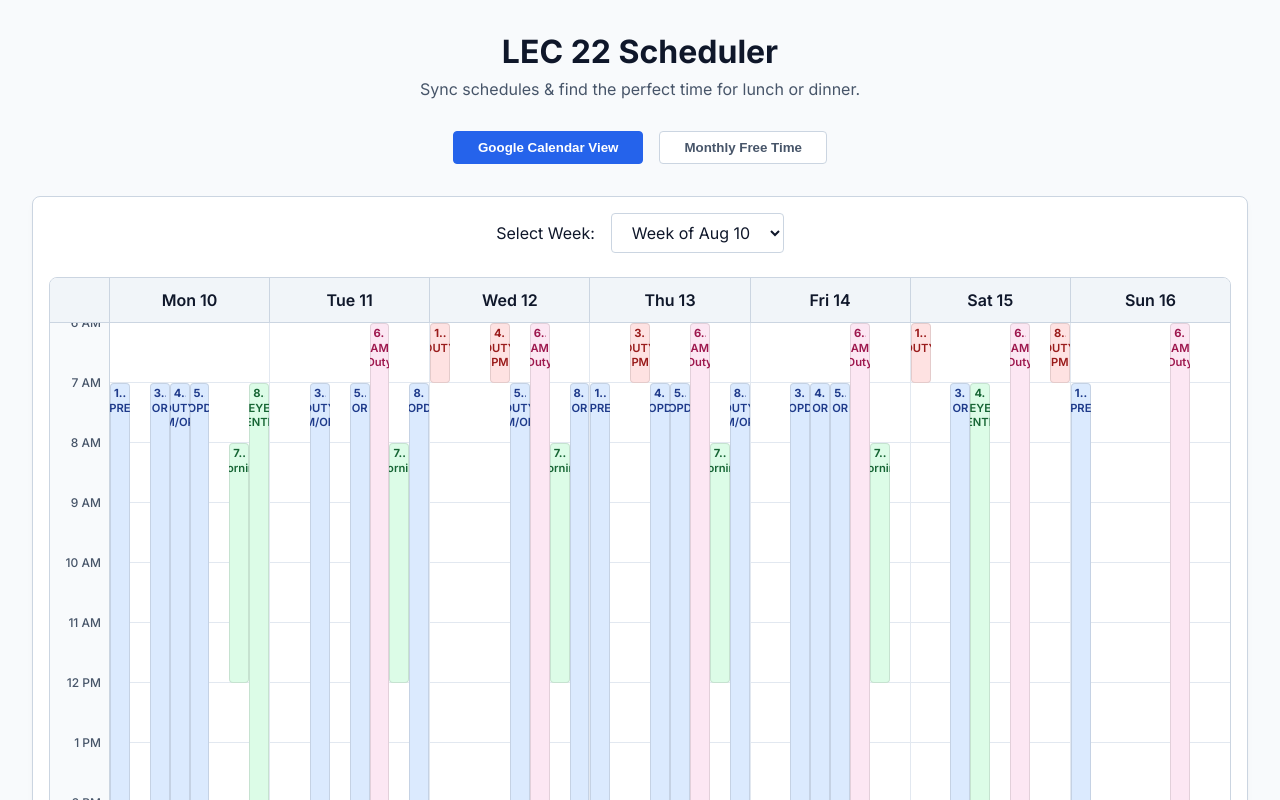
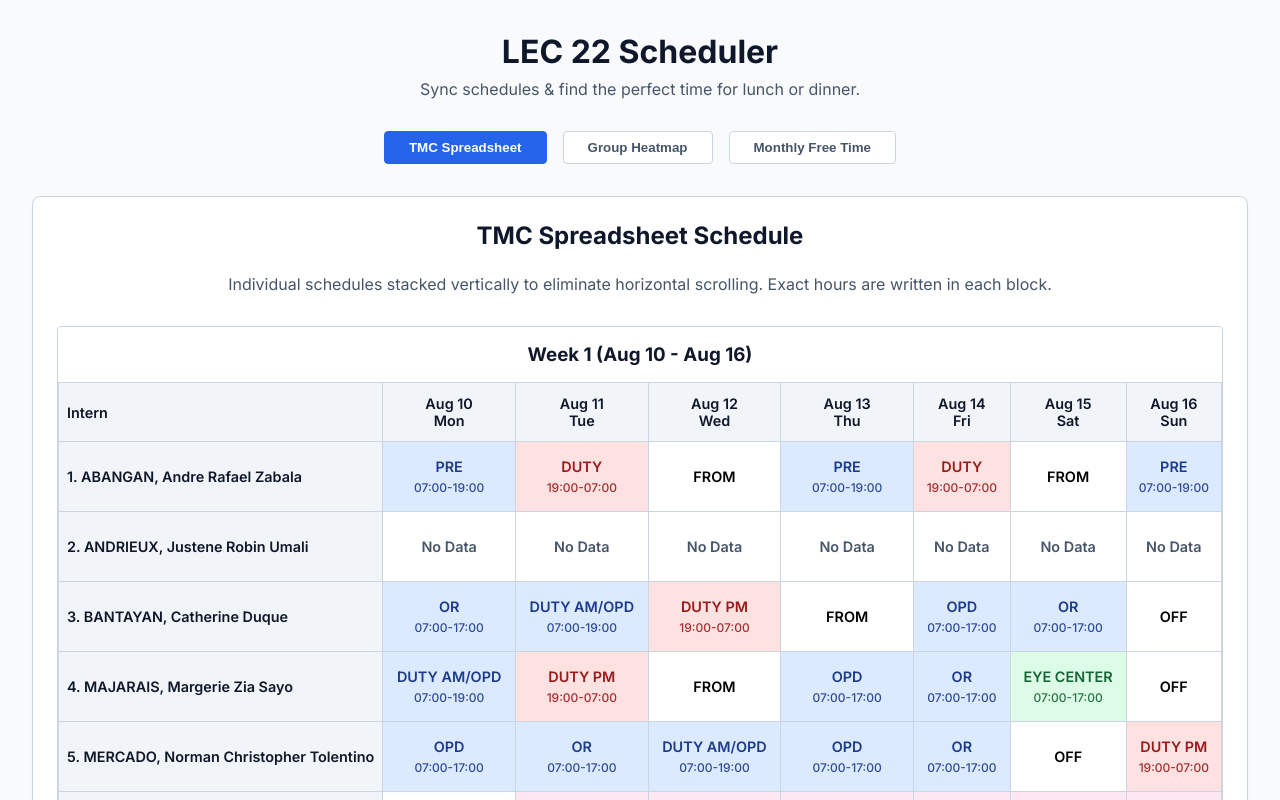
Before and after one commit to mjongg/lec22schedule, a React (Vite) app: page / in a window 1280 px wide. Shown: the top 800 px of the page. Built offline with nearby package versions, Linux system fonts and the light colour scheme.

Commit message:
feat: redesign to Dual-View scheduler with TMC Table and Group Heatmap

```diff
--- a/src/App.tsx
+++ b/src/App.tsx
@@ -1,5 +1,5 @@
 import { useState } from 'react';
-import { interns, shifts, type Intern, type DaySchedule } from './data/schedules';
+import { interns, shifts, type Intern } from './data/schedules';
 
 // Helper to get yesterday's date safely
 function getYesterday(dateStr: string) {
@@ -21,9 +21,45 @@ function generateWeekDates(startDateStr: string) {
   return dates;
 }
 
-// Check if an intern is busy at a specific hour on a specific date (for Monthly calendar)
+// Check if an intern is busy at a specific hour on a specific date
 function isInternBusy(intern: Intern, dateStr: string, hour: number): boolean {
   if (intern.schedules.length === 0) return false;
+
+  const todaySchedule = intern.schedules.find(s => s.date === dateStr);
+  let busyToday = false;
+  if (todaySchedule) {
+    const shift = shifts[todaySchedule.shiftId];
+    if (!shift.isFree) {
+      const startH = parseInt(shift.startTime.split(':')[0]);
+      const endH = parseInt(shift.endTime.split(':')[0]);
+      if (startH < endH) {
+        if (hour >= startH && hour < endH) busyToday = true;
+      } else if (startH > endH) {
+        if (hour >= startH) busyToday = true;
+      }
+    }
+  }
+
+  let busyFromYesterday = false;
+  const prevDateStr = getYesterday(dateStr);
+  const yesterdaySchedule = intern.schedules.find(s => s.date === prevDateStr);
+  if (yesterdaySchedule) {
+    const shift = shifts[yesterdaySchedule.shiftId];
+    if (!shift.isFree) {
+      const startH = parseInt(shift.startTime.split(':')[0]);
+      const endH = parseInt(shift.endTime.split(':')[0]);
+      if (startH > endH) {
+         if (hour < endH) busyFromYesterday = true;
+      }
+    }
+  }
+
+  return busyToday || busyFromYesterday;
+}
+
+// Get the shift details for tooltip
+function getInternShiftForHour(intern: Intern, dateStr: string, hour: number): string | null {
+  if (!isInternBusy(intern, dateStr, hour)) return null;
 
   const todaySchedule = intern.schedules.find(s => s.date === dateStr);
   if (todaySchedule) {
@@ -31,10 +67,8 @@ function isInternBusy(intern: Intern, dateStr: string, hour: number): boolean {
     if (!shift.isFree) {
       const startH = parseInt(shift.startTime.split(':')[0]);
       const endH = parseInt(shift.endTime.split(':')[0]);
-      if (startH < endH) {
-        if (hour >= startH && hour < endH) return true;
-      } else if (startH > endH) {
-        if (hour >= startH) return true;
+      if ((startH < endH && hour >= startH && hour < endH) || (startH > endH && hour >= startH)) {
+        return shift.name;
       }
     }
   }
@@ -46,20 +80,25 @@ function isInternBusy(intern: Intern, dateStr: string, hour: number): boolean {
     if (!shift.isFree) {
       const startH = parseInt(shift.startTime.split(':')[0]);
       const endH = parseInt(shift.endTime.split(':')[0]);
-      if (startH > endH) {
-         if (hour < endH) return true;
+      if (startH > endH && hour < endH) {
+         return shift.name + ' (Yesterday)';
       }
     }
   }
-  return false;
+  return null;
 }
 
 function formatDateHeader(dateStr: string) {
   const parts = dateStr.split('-');
   const d = new Date(parseInt(parts[0]), parseInt(parts[1]) - 1, parseInt(parts[2]));
+  const monthDay = d.toLocaleDateString('en-US', { month: 'short', day: 'numeric' });
   const weekday = d.toLocaleDateString('en-US', { weekday: 'short' });
-  const day = d.getDate();
-  return `${weekday} ${day}`;
+  return (
+    <>
+      <div>{monthDay}</div>
+      <div>{weekday}</div>
+    </>
+  );
 }
 
 function getShiftColorClass(shiftId: string) {
@@ -71,94 +110,19 @@ function getShiftColorClass(shiftId: string) {
   return 'shift-color-grey';
 }
 
-const TIMELINE_START = 6; // 6 AM
-const TIMELINE_END = 24;  // 12 AM (Midnight)
-const TIMELINE_HOURS = 18;
-const PIXELS_PER_HOUR = 60;
-
-function parseTime(timeStr: string) {
-  const [h, m] = timeStr.split(':').map(Number);
-  return h + (m || 0) / 60;
-}
-
-interface BlockProps {
-  topPx: number;
-  heightPx: number;
-  label: string;
-  timeLabel: string;
-  colorClass: string;
-}
-
-function getShiftBlocksForDay(schedule: DaySchedule | undefined, prevSchedule: DaySchedule | undefined): BlockProps[] {
-  const blocks: BlockProps[] = [];
-
-  if (schedule) {
-    const shift = shifts[schedule.shiftId];
-    if (shift && !shift.isFree) {
-      const start = parseTime(shift.startTime);
-      const end = shift.endTime === '23:59' ? 24 : parseTime(shift.endTime);
-
-      if (start > end) { // Crosses midnight
-        const renderStart = Math.max(start, TIMELINE_START);
-        const renderEnd = TIMELINE_END;
-        if (renderStart < renderEnd) {
-           blocks.push({
-             topPx: (renderStart - TIMELINE_START) * PIXELS_PER_HOUR,
-             heightPx: (renderEnd - renderStart) * PIXELS_PER_HOUR,
-             label: shift.name,
-             timeLabel: `${shift.startTime}-${shift.endTime}`,
-             colorClass: getShiftColorClass(schedule.shiftId)
-           });
-        }
-      } else { // Normal shift
-        const renderStart = Math.max(start, TIMELINE_START);
-        const renderEnd = Math.min(end, TIMELINE_END);
-
-        if (renderStart < renderEnd) {
-           blocks.push({
-             topPx: (renderStart - TIMELINE_START) * PIXELS_PER_HOUR,
-             heightPx: (renderEnd - renderStart) * PIXELS_PER_HOUR,
-             label: shift.name,
-             timeLabel: `${shift.startTime}-${shift.endTime}`,
-             colorClass: getShiftColorClass(schedule.shiftId)
-           });
-        }
-      }
-    }
-  }
-
-  if (prevSchedule) {
-    const prevShift = shifts[prevSchedule.shiftId];
-    if (prevShift && !prevShift.isFree) {
-      const pStart = parseTime(prevShift.startTime);
-      const pEnd = prevShift.endTime === '23:59' ? 24 : parseTime(prevShift.endTime);
-
-      if (pStart > pEnd) { // Crossed midnight into TODAY
-        const renderStart = TIMELINE_START;
-        const renderEnd = Math.min(pEnd, TIMELINE_END);
-
-        if (renderStart < renderEnd) {
-           blocks.push({
-             topPx: (renderStart - TIMELINE_START) * PIXELS_PER_HOUR,
-             heightPx: (renderEnd - renderStart) * PIXELS_PER_HOUR,
-             label: prevShift.name,
-             timeLabel: `${prevShift.startTime}-${prevShift.endTime}`,
-             colorClass: getShiftColorClass(prevSchedule.shiftId)
-           });
-        }
-      }
-    }
-  }
-
-  return blocks;
+function getDensityClass(busyCount: number) {
+  if (busyCount === 0) return 'heatmap-density-0'; // Free!
+  if (busyCount <= 2) return 'heatmap-density-1';
+  if (busyCount <= 4) return 'heatmap-density-2';
+  if (busyCount <= 6) return 'heatmap-density-3';
+  return 'heatmap-density-4';
 }
 
 export default function App() {
-  const [activeTab, setActiveTab] = useState<'dashboard' | 'freetime'>('dashboard');
-  const [selectedWeekStart, setSelectedWeekStart] = useState('2026-08-10');
+  const [activeTab, setActiveTab] = useState<'dashboard' | 'heatmap' | 'freetime'>('dashboard');
 
-  const weekStarts = ['2026-08-10', '2026-08-17'];
   const wakingHours = Array.from({ length: 14 }, (_, i) => i + 8); // 8 AM to 9:59 PM
+  const heatmapHours = Array.from({ length: 18 }, (_, i) => i + 6); // 6 AM to 11:59 PM
 
   const formatHour = (h: number) => {
     const ampm = h >= 12 ? 'PM' : 'AM';
@@ -166,80 +130,121 @@ export default function App() {
     return `${hour12}:00 ${ampm}`;
   };
 
-  const renderDashboard = () => {
-    const weekDates = generateWeekDates(selectedWeekStart);
-    const axisHours = Array.from({ length: TIMELINE_HOURS }, (_, i) => TIMELINE_START + i);
-    const totalInterns = interns.length;
+  const renderDashboardTable = (startDate: string, title: string) => {
+    const weekDates = generateWeekDates(startDate);
 
     return (
-      <div className="panel" style={{ padding: '1rem' }}>
-        <div className="date-selector">
-          <label>Select Week: </label>
-          <select
-            value={selectedWeekStart}
-            onChange={(e) => setSelectedWeekStart(e.target.value)}
-          >
-            {weekStarts.map(ws => {
-              const parts = ws.split('-');
-              const d = new Date(parseInt(parts[0]), parseInt(parts[1]) - 1, parseInt(parts[2]));
-              return <option key={ws} value={ws}>Week of {d.toLocaleDateString('en-US', { month: 'short', day: 'numeric' })}</option>;
-            })}
-          </select>
-        </div>
+      <div className="table-container">
+        <h3 style={{textAlign: 'center', margin: '1rem 0', color: 'var(--text-primary)'}}>{title}</h3>
+        <table className="schedule-table">
+          <thead>
+            <tr>
+              <th className="intern-name">Intern</th>
+              {weekDates.map(date => (
+                <th key={date}>{formatDateHeader(date)}</th>
+              ))}
+            </tr>
+          </thead>
+          <tbody>
+            {interns.map((intern, index) => (
+              <tr key={intern.id}>
+                <td className="intern-name">{index + 1}. {intern.name}</td>
+                {weekDates.map(date => {
+                  const schedule = intern.schedules.find(s => s.date === date);
+                  const shift = schedule ? shifts[schedule.shiftId] : null;
+                  const colorClass = schedule ? getShiftColorClass(schedule.shiftId) : 'shift-color-white';
 
-        <div className="week-calendar-container">
-          <div className="week-calendar-header">
-            <div className="time-axis-spacer"></div>
-            {weekDates.map(date => (
-              <div key={date} className="day-column-header">
+                  return (
+                    <td key={date} className={`shift-cell ${colorClass}`}>
+                      {shift ? (
+                        <>
+                          <span>{shift.name}</span>
+                          {!shift.isFree && <span className="shift-time">{shift.startTime}-{shift.endTime}</span>}
+                        </>
+                      ) : (
+                        <span style={{color: 'var(--text-secondary)'}}>{intern.id === 'andrieux' ? 'No Data' : 'OFF'}</span>
+                      )}
+                    </td>
+                  );
+                })}
+              </tr>
+            ))}
+          </tbody>
+        </table>
+      </div>
+    );
+  };
+
+  const renderDashboard = () => (
+    <div className="panel">
+      <h2 style={{textAlign: 'center', marginBottom: '1.5rem', color: 'var(--text-primary)'}}>TMC Spreadsheet Schedule</h2>
+      <p className="subtitle" style={{textAlign: 'center', marginBottom: '2rem'}}>
+        Individual schedules stacked vertically to eliminate horizontal scrolling. Exact hours are written in each block.
+      </p>
+      {renderDashboardTable('2026-08-10', 'Week 1 (Aug 10 - Aug 16)')}
+      {renderDashboardTable('2026-08-17', 'Week 2 (Aug 17 - Aug 23)')}
+    </div>
+  );
+
+  const renderHeatmap = () => {
+
+    // To keep it simple and scroll-free, we render 14 days directly in one flex container? No, Google calendar is 7 days.
+    // Let's just do all 14 days in the heatmap.
+    const allDates = [
+      ...generateWeekDates('2026-08-10'),
+      ...generateWeekDates('2026-08-17')
+    ];
+
+    return (
+      <div className="panel">
+        <h2 style={{textAlign: 'center', marginBottom: '1.5rem', color: 'var(--text-primary)'}}>Group Busyness Heatmap</h2>
+        <p className="subtitle" style={{textAlign: 'center', marginBottom: '2rem'}}>
+          Quickly spot free time! <strong style={{color: '#166534'}}>Green</strong> means everyone is free. <strong style={{color: '#991b1b'}}>Red</strong> means people are busy. Hover over a cell to see who is working.
+        </p>
+
+        <div className="heatmap-container">
+          <div className="heatmap-header">
+            <div className="heatmap-axis-spacer"></div>
+            {allDates.map(date => (
+              <div key={date} className="heatmap-col-header">
                 {formatDateHeader(date)}
               </div>
             ))}
           </div>
 
-          <div className="week-calendar-body">
-            <div className="time-axis">
-              {axisHours.map(hour => (
-                <div key={hour} className="time-label">
-                  <span>{hour === 12 ? '12 PM' : hour > 12 ? `${hour - 12} PM` : `${hour} AM`}</span>
+          <div className="heatmap-body">
+            <div className="heatmap-axis">
+              {heatmapHours.map(hour => (
+                <div key={hour} className="heatmap-time-label">
+                  {hour === 12 ? '12 PM' : hour > 12 ? `${hour - 12} PM` : `${hour} AM`}
                 </div>
               ))}
             </div>
 
-            <div className="day-columns-container">
-              {weekDates.map(dateStr => (
-                <div key={dateStr} className="day-column">
-                  {/* Grid Lines */}
-                  {axisHours.map(hour => (
-                    <div key={hour} className="hour-grid-line"></div>
-                  ))}
+            <div className="heatmap-day-columns">
+              {allDates.map(dateStr => (
+                <div key={dateStr} className="heatmap-col">
+                  {heatmapHours.map(hour => {
+                    const busyInterns = interns.filter(intern => isInternBusy(intern, dateStr, hour));
+                    const busyCount = busyInterns.length;
+                    const densityClass = getDensityClass(busyCount);
 
-                  {/* Shift Blocks for this day */}
-                  {interns.map((intern, internIdx) => {
-                    const schedule = intern.schedules.find(s => s.date === dateStr);
-                    const prevSchedule = intern.schedules.find(s => s.date === getYesterday(dateStr));
-                    const blocks = getShiftBlocksForDay(schedule, prevSchedule);
+                    let tooltipText = '';
+                    if (busyCount === 0) {
+                      tooltipText = 'Everyone is free!';
+                    } else {
+                      tooltipText = `Busy (${busyCount}):\n` + busyInterns.map(i => `- ${i.name.split(',')[0]} (${getInternShiftForHour(i, dateStr, hour)})`).join('\n');
+                    }
 
-                    const widthPct = 100 / totalInterns;
-                    const leftPct = internIdx * widthPct;
-                    const initials = intern.name.split(',')[0].substring(0, 3); // e.g. ABA
-
-                    return blocks.map((block, bIdx) => (
+                    return (
                       <div
-                        key={`${intern.id}-${bIdx}`}
-                        className={`shift-block-vertical ${block.colorClass}`}
-                        style={{
-                          top: `${block.topPx}px`,
-                          height: `${block.heightPx}px`,
-                          left: `${leftPct}%`,
-                          width: `${widthPct}%`
-                        }}
-                        title={`${intern.name}: ${block.label} (${block.timeLabel})`}
+                        key={hour}
+                        className={`heatmap-cell ${densityClass}`}
+                        title={tooltipText}
                       >
-                        <span className="shift-intern-name">{internIdx + 1}. {initials}</span>
-                        {block.heightPx >= 45 && <span className="shift-block-name">{block.label}</span>}
+                        {busyCount === 0 ? 'Free' : busyCount}
                       </div>
-                    ));
+                    );
                   })}
                 </div>
               ))}
@@ -327,7 +332,13 @@ export default function App() {
           className={`tab-btn ${activeTab === 'dashboard' ? 'active' : ''}`}
           onClick={() => setActiveTab('dashboard')}
         >
-          Google Calendar View
+          TMC Spreadsheet
+        </button>
+        <button
+          className={`tab-btn ${activeTab === 'heatmap' ? 'active' : ''}`}
+          onClick={() => setActiveTab('heatmap')}
+        >
+          Group Heatmap
         </button>
         <button
           className={`tab-btn ${activeTab === 'freetime' ? 'active' : ''}`}
@@ -338,7 +349,9 @@ export default function App() {
       </div>
 
       <main>
-        {activeTab === 'dashboard' ? renderDashboard() : renderFreeTimeCalendar()}
+        {activeTab === 'dashboard' && renderDashboard()}
+        {activeTab === 'heatmap' && renderHeatmap()}
+        {activeTab === 'freetime' && renderFreeTimeCalendar()}
       </main>
     </div>
   );
--- a/src/index.css
+++ b/src/index.css
@@ -90,142 +90,75 @@ h1 {
   margin-bottom: 2rem;
 }
 
-/* Date Selector */
-.date-selector {
-  display: flex;
-  justify-content: center;
-  align-items: center;
-  gap: 1rem;
-  margin-bottom: 1.5rem;
-}
-.date-selector select {
-  background: #ffffff;
+/* Weekly Table (TMC Spreadsheet) */
+.table-container {
+  overflow-x: auto;
   border: 1px solid var(--border-color);
-  color: var(--text-primary);
-  padding: 0.5rem 1rem;
   border-radius: 4px;
-  font-family: inherit;
-  font-size: 1rem;
-  outline: none;
-  cursor: pointer;
+  margin-bottom: 2rem;
 }
 
-/* Google Calendar Style Week View */
-.week-calendar-container {
-  display: flex;
-  flex-direction: column;
-  border: 1px solid var(--border-color);
-  border-radius: 8px;
-  background: #fff;
-  height: 75vh;
-  min-height: 600px;
-  overflow: hidden;
+.schedule-table {
+  width: 100%;
+  border-collapse: separate;
+  border-spacing: 0;
+  text-align: center;
+  min-width: 1000px;
+  background: var(--table-bg);
 }
 
-.week-calendar-header {
-  display: flex;
+.schedule-table th,
+.schedule-table td {
+  border-right: 1px solid var(--border-color);
   border-bottom: 1px solid var(--border-color);
-  background: var(--table-header-bg);
+  padding: 0.75rem 0.5rem;
+  font-size: 0.9rem;
 }
 
-.time-axis-spacer {
-  width: 60px;
-  flex-shrink: 0;
-  border-right: 1px solid var(--border-color);
+.schedule-table th {
+  background: var(--table-header-bg);
+  font-weight: 600;
+  color: var(--text-primary);
+  position: sticky;
+  top: 0;
+  z-index: 5;
+  border-top: 1px solid var(--border-color);
 }
 
-.day-column-header {
-  flex: 1;
-  min-width: 120px;
-  text-align: center;
-  padding: 0.75rem 0;
-  border-right: 1px solid var(--border-color);
+.schedule-table .intern-name {
+  text-align: left;
   font-weight: 600;
+  background: var(--table-header-bg);
   color: var(--text-primary);
-}
-.day-column-header:last-child {
-  border-right: none;
+  white-space: nowrap;
+  position: sticky;
+  left: 0;
+  z-index: 10;
+  border-left: 1px solid var(--border-color);
+  width: 280px;
 }
 
-.week-calendar-body {
-  display: flex;
-  flex: 1;
-  overflow-y: auto;
-  overflow-x: auto;
-  position: relative;
+.schedule-table th.intern-name {
+  z-index: 15;
 }
 
-.time-axis {
-  width: 60px;
-  flex-shrink: 0;
-  background: #f8fafc;
-  border-right: 1px solid var(--border-color);
-  position: sticky;
-  left: 0;
-  z-index: 20;
+/* Fix for standard table cells so they don't break flex layout */
+.shift-cell {
+  font-weight: 600;
+  text-align: center;
+  vertical-align: middle;
+  height: 70px;
 }
 
-.time-label {
-  height: 60px; /* 1 hour = 60px */
-  text-align: right;
-  padding-right: 0.5rem;
-  font-size: 0.75rem;
-  color: var(--text-secondary);
-  font-weight: 500;
-  position: relative;
-}
-.time-label span {
-  position: relative;
-  top: -8px; /* align text with grid line */
+.shift-cell span {
+  display: block;
 }
 
-.day-columns-container {
-  display: flex;
-  flex: 1;
-}
-
-.day-column {
-  flex: 1;
-  min-width: 120px;
-  border-right: 1px solid var(--grid-line);
-  position: relative;
-  background: #ffffff;
-}
-.day-column:last-child {
-  border-right: none;
-}
-
-.hour-grid-line {
-  height: 60px;
-  border-bottom: 1px solid var(--grid-line);
-  box-sizing: border-box;
-}
-
-/* Vertical Shift Block */
-.shift-block-vertical {
-  position: absolute;
-  border-radius: 4px;
-  padding: 0.25rem;
-  font-size: 0.7rem;
-  overflow: hidden;
-  box-shadow: inset 0 0 0 1px rgba(0,0,0,0.1);
-  display: flex;
-  flex-direction: column;
-  align-items: center;
-  text-align: center;
-  line-height: 1.2;
-}
-
-.shift-intern-name {
-  font-weight: 700;
-  margin-bottom: 2px;
-  white-space: nowrap;
-  overflow: hidden;
-  text-overflow: ellipsis;
-  width: 100%;
-}
-.shift-block-name {
-  font-weight: 600;
+.shift-time {
+  font-size: 0.75rem;
+  font-weight: 500;
+  margin-top: 0.35rem;
+  opacity: 0.9;
 }
 
 /* Colors */
@@ -234,9 +167,111 @@ h1 {
 .shift-color-green { background: #dcfce7; color: #166534; }
 .shift-color-pink { background: #fce7f3; color: #9d174d; }
 .shift-color-grey { background: #f3f4f6; color: #374151; }
-.shift-color-white { background: #ffffff; color: #000000; border: 1px solid var(--border-color); }
+.shift-color-white { background: #ffffff; color: #000000; }
 
-/* Free Time Calendar */
+/* Group Heatmap Weekly Grid */
+.heatmap-container {
+  display: flex;
+  flex-direction: column;
+  border: 1px solid var(--border-color);
+  border-radius: 8px;
+  background: #fff;
+  height: 70vh;
+  min-height: 600px;
+  overflow: hidden;
+}
+
+.heatmap-header {
+  display: flex;
+  border-bottom: 1px solid var(--border-color);
+  background: var(--table-header-bg);
+}
+
+.heatmap-axis-spacer {
+  width: 80px;
+  flex-shrink: 0;
+  border-right: 1px solid var(--border-color);
+}
+
+.heatmap-col-header {
+  flex: 1;
+  min-width: 100px;
+  text-align: center;
+  padding: 0.75rem 0;
+  border-right: 1px solid var(--border-color);
+  font-weight: 600;
+  color: var(--text-primary);
+}
+.heatmap-col-header:last-child { border-right: none; }
+
+.heatmap-body {
+  display: flex;
+  flex: 1;
+  overflow-y: auto;
+  overflow-x: auto;
+}
+
+.heatmap-axis {
+  width: 80px;
+  flex-shrink: 0;
+  background: #f8fafc;
+  border-right: 1px solid var(--border-color);
+  position: sticky;
+  left: 0;
+  z-index: 10;
+}
+
+.heatmap-time-label {
+  height: 40px; /* 1 block = 40px */
+  text-align: right;
+  padding-right: 0.5rem;
+  font-size: 0.8rem;
+  color: var(--text-secondary);
+  font-weight: 600;
+  display: flex;
+  align-items: center;
+  justify-content: flex-end;
+  border-bottom: 1px solid var(--grid-line);
+}
+
+.heatmap-day-columns {
+  display: flex;
+  flex: 1;
+}
+
+.heatmap-col {
+  flex: 1;
+  min-width: 100px;
+  border-right: 1px solid var(--grid-line);
+  display: flex;
+  flex-direction: column;
+}
+.heatmap-col:last-child { border-right: none; }
+
+.heatmap-cell {
+  height: 40px;
+  border-bottom: 1px solid var(--grid-line);
+  display: flex;
+  align-items: center;
+  justify-content: center;
+  font-size: 0.75rem;
+  font-weight: 600;
+  transition: background-color 0.2s;
+  cursor: default;
+}
+.heatmap-cell:hover {
+  opacity: 0.8;
+}
+
+/* Heatmap Density Colors */
+.heatmap-density-0 { background: #dcfce7; color: #166534; } /* 0 busy = free */
+.heatmap-density-1 { background: #fee2e2; color: #991b1b; } /* 1-2 busy */
+.heatmap-density-2 { background: #fca5a5; color: #991b1b; } /* 3-4 busy */
+.heatmap-density-3 { background: #ef4444; color: #ffffff; } /* 5-6 busy */
+.heatmap-density-4 { background: #b91c1c; color: #ffffff; } /* 7-8 busy */
+
+
+/* Monthly Free Time Calendar */
 .calendar-grid {
   display: grid;
   grid-template-columns: repeat(7, 1fr);
@@ -262,6 +297,7 @@ h1 {
   padding: 0.5rem;
   display: flex;
   flex-direction: column;
+  justify-content: flex-start; /* Aligned to top */
 }
 
 .calendar-cell.out-of-month {
@@ -278,7 +314,6 @@ h1 {
   display: flex;
   flex-direction: column;
   gap: 0.25rem;
-  margin-top: auto;
 }
 
 .free-time-slot {
@@ -296,6 +331,6 @@ h1 {
   color: var(--text-secondary);
   font-size: 0.8rem;
   text-align: center;
-  margin-top: auto;
   font-weight: 500;
+  margin-top: 0.5rem;
 }
```
